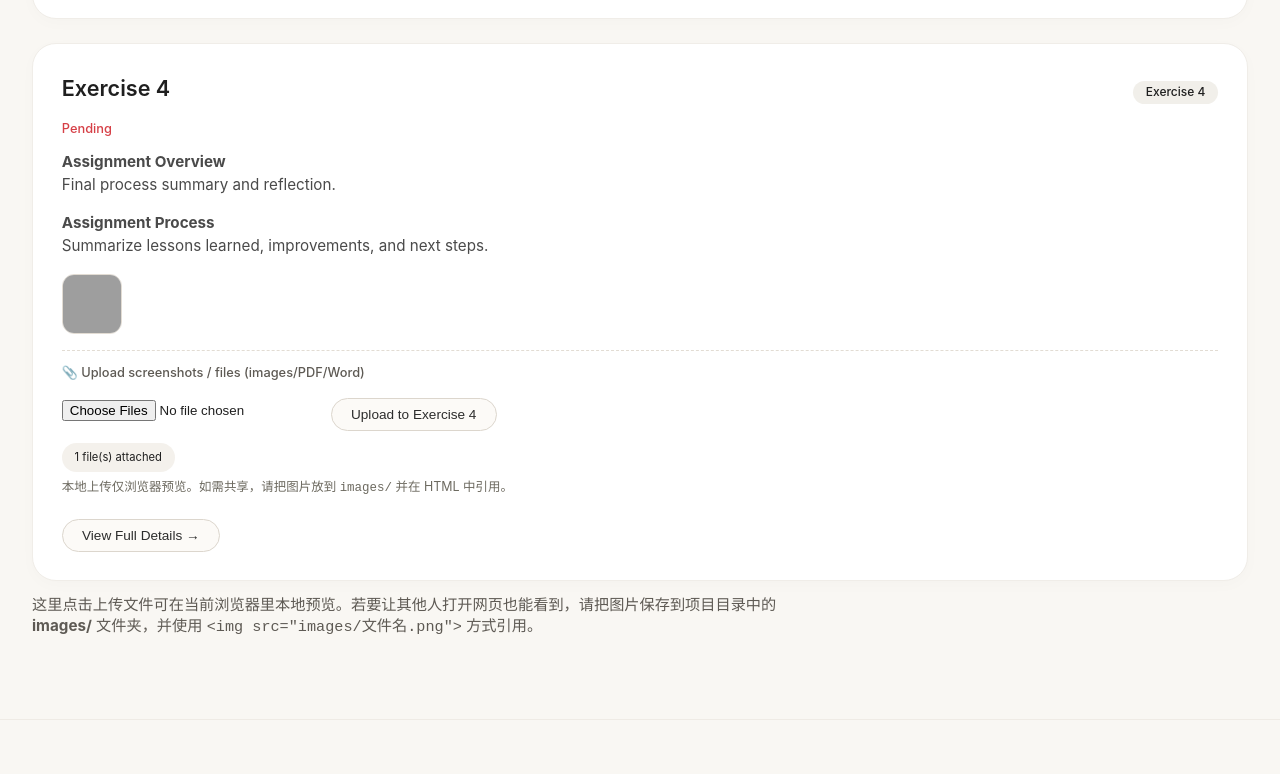
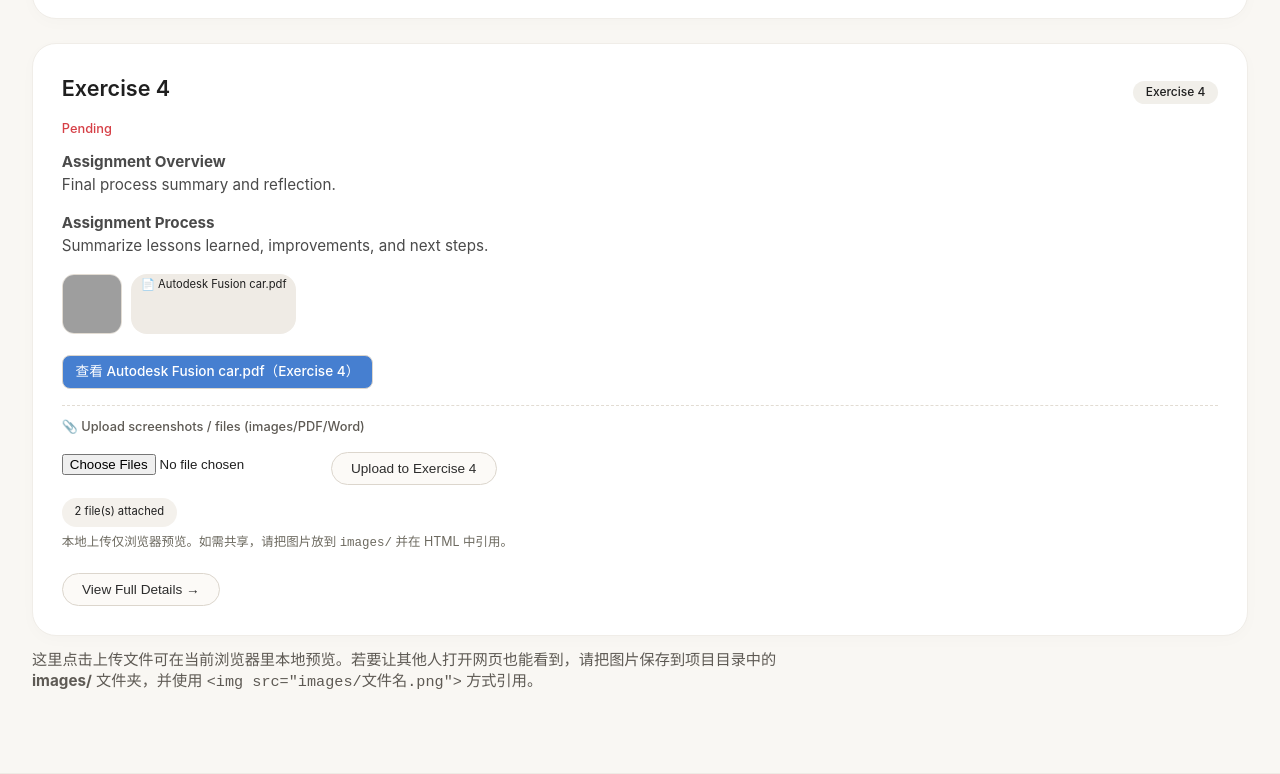
Before and after one commit to NexMaker-Fab/ZWU-2026-2-002, a plain HTML site: page index.html in a window 1280 px wide. Shown: the part 2320-3094 px from the top of the page. Drawn offline with Linux system fonts and the light colour scheme; grey boxes are pictures that could not be loaded.

Commit message:
Add Autodesk Fusion car.pdf link to Exercise 4

```diff
--- a/index.html
+++ b/index.html
@@ -490,7 +490,7 @@
         { id: "exercise1", title: "Exercise 1", status: "Completed", overview: "Introduction to process assignment and documentation.", process: "Complete initial research, define goals, and sketch the workflow.", uploads: [] },
         { id: "exercise2", title: "Exercise 2", status: "Completed", overview: "Detailed process capture and material study.", process: "Collect photos, notes, and evidence of fabrication steps.", uploads: [] },
         { id: "exercise3", title: "Exercise 3", status: "In progress", overview: "Prototype development and testing records.", process: "Build sample parts, test performance, and document results.", uploads: [ { name: "Arduino report.pdf", url: "docs/Arduino%20report.pdf", type: "application/pdf" } ] },
-        { id: "exercise4", title: "Exercise 4", status: "Pending", overview: "Final process summary and reflection.", process: "Summarize lessons learned, improvements, and next steps.", uploads: [ { name: "微信图片_20260604230413_81_1169.png", url: "images/微信图片_20260604230413_81_1169.png", type: "image/png" } ] }
+        { id: "exercise4", title: "Exercise 4", status: "Pending", overview: "Final process summary and reflection.", process: "Summarize lessons learned, improvements, and next steps.", uploads: [ { name: "微信图片_20260604230413_81_1169.png", url: "images/微信图片_20260604230413_81_1169.png", type: "image/png" }, { name: "Autodesk Fusion car.pdf", url: "docs/Autodesk%20Fusion%20car.pdf", type: "application/pdf" } ] }
     ];
 
     // Helper: store uploads in localStorage (persist user submissions across reloads)
@@ -616,6 +616,9 @@
             let extraLinkHtml = '';
             if (item.id === 'exercise3') {
                 extraLinkHtml = `<div style="margin-top:8px;"><a href="docs/Arduino%20report.pdf" target="_blank" class="btn-detail" style="background:#467fd0; color:white; text-decoration:none; padding:0.4rem 0.8rem; border-radius:8px; display:inline-block;">查看 Arduino report.pdf（Exercise 3）</a></div>`;
+            }
+            if (item.id === 'exercise4') {
+                extraLinkHtml = `<div style="margin-top:8px;"><a href="docs/Autodesk%20Fusion%20car.pdf" target="_blank" class="btn-detail" style="background:#467fd0; color:white; text-decoration:none; padding:0.4rem 0.8rem; border-radius:8px; display:inline-block;">查看 Autodesk Fusion car.pdf（Exercise 4）</a></div>`;
             }
 
             card.innerHTML = `
```
